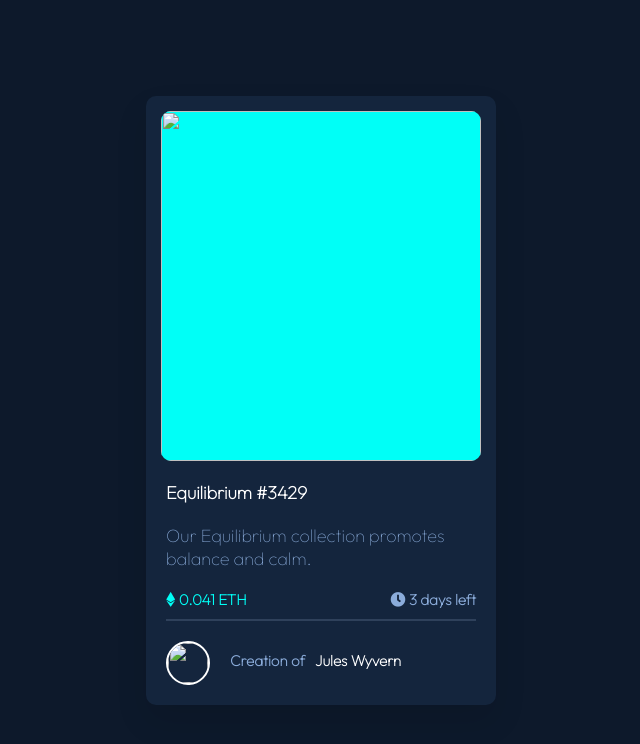
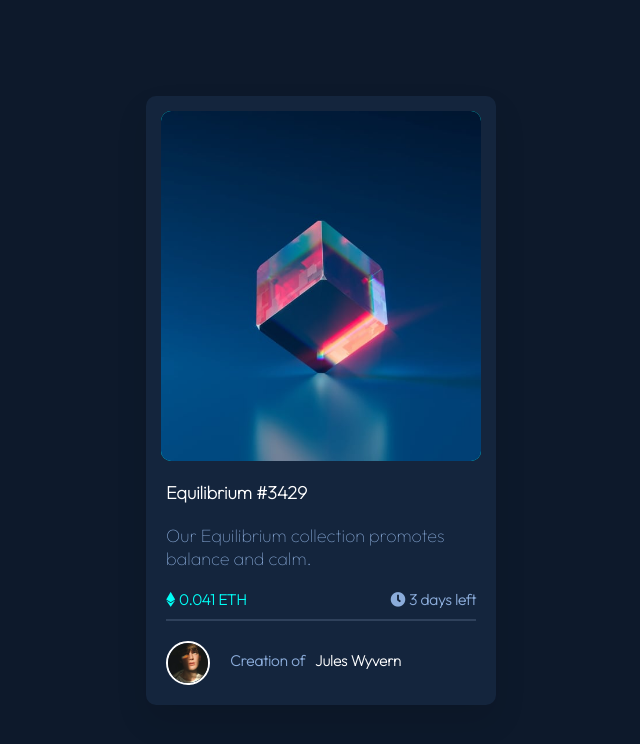
Before and after one commit to janadoni/NFT-card, a plain HTML site: page index.html in a window 1280 px wide. Shown: the whole page, without its empty margins (319-959 px from the left). Drawn offline with Linux system fonts and the light colour scheme; files whose address does not match are found by name; a web font is replaced by a local one.

Commit message:
Update index.html

```diff
--- a/index.html
+++ b/index.html
@@ -15,7 +15,7 @@
 <section class="preview_card">
   <div class="preview_container">
     <div class="image">
-     <img src="/nft-preview-card-component-main/images/image-equilibrium.jpg">
+     <img src="image-equilibrium.jpg">
     </div>
     <div class="content">
       <a href="#" class=" active">
@@ -28,7 +28,7 @@
           <h5 class="clock"> <i class="fas fa-clock"></i> 3 days left </h5>
         </div>
         <div class="create">
-          <img src="/nft-preview-card-component-main/images/image-avatar.png">
+          <img src="image-avatar.png">
           <h4>  Creation of<span>Jules Wyvern</span></h4>
         </div>
     </div>
```
